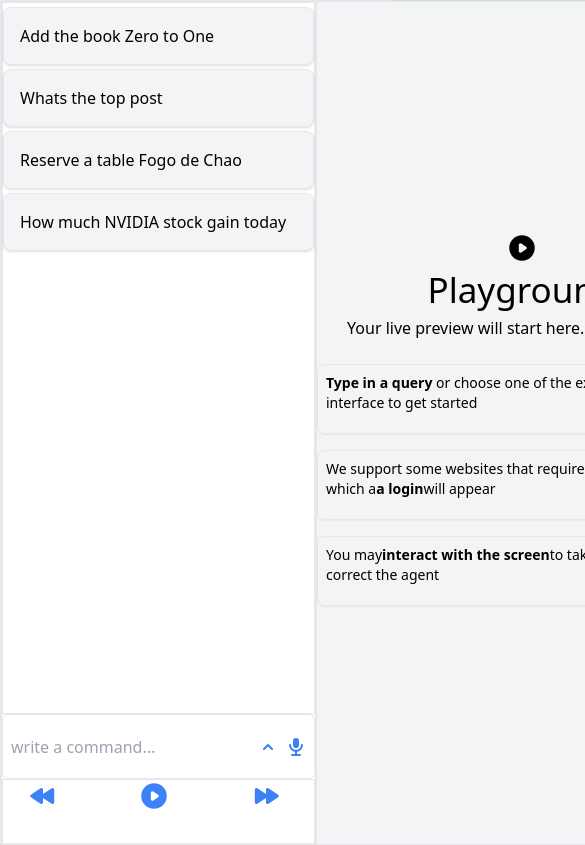
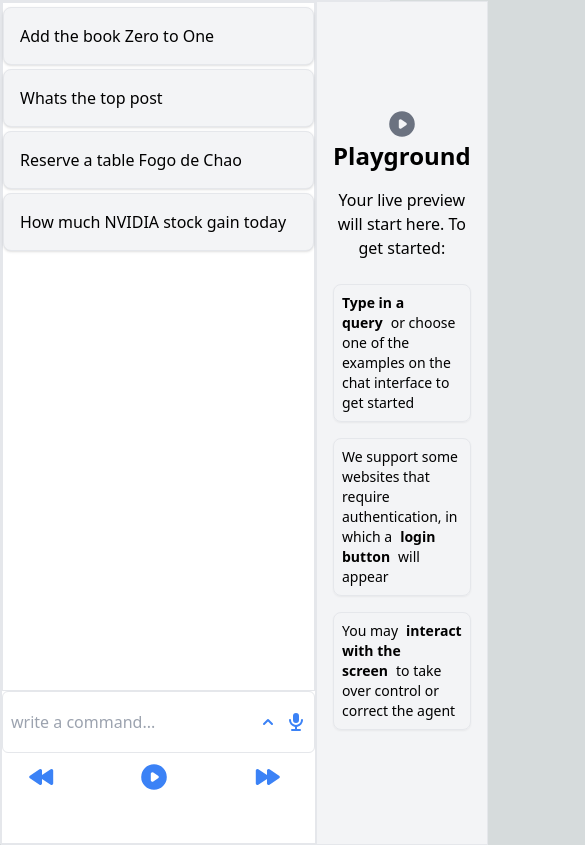
Before and after one commit to ankurksingh1312/multimodelwebagen_fe, a Next.js app: page / in a window 390 px wide. Shown: the top 845 px of the page, 585 px wide, since content can reach past the window. Built offline with nearby package versions, Linux system fonts and the light colour scheme.

Commit message:
responsive design changes

```diff
--- a/src/components/LeftPannel.tsx
+++ b/src/components/LeftPannel.tsx
@@ -48,7 +48,7 @@ export default function LeftPannel() {
       <ChevronUpIcon onClick={handleButtonClick} className="h-5 w-5  text-blue-500  ml-2 cursor-pointer" />
       <MicrophoneIcon className="h-5 w-5   text-blue-500  ml-2 mr-2 cursor-pointer" />
     </div>
-  <div className="border flex flex-row place-content-around basis-1/12">
+  <div className=" flex flex-row place-content-around basis-1/12 mt-2  mb-5">
 
       <div className='basic-4/12 '>
       <RewindIcon className="h-8 w-8 text-blue-500  cursor-pointer mr-8" />
--- a/src/components/RightPannel.tsx
+++ b/src/components/RightPannel.tsx
@@ -1,43 +1,31 @@
-import {  PlayIcon  } from '@heroicons/react/solid';
+import { PlayIcon } from '@heroicons/react/solid';
 
-export default function ReghtPannel() {
-
+export default function RightPanel() {
     return (
-    <div className="border  h-screen w-full text-black flex flex-col items-center justify-center bg-gray-100">
+        <div className="border h-screen w-full text-black flex flex-col items-center justify-center bg-gray-100 p-4 md:p-8">
             <div>
-      <PlayIcon className="h-8 w-8 text-grey-500 cursor-pointer " />
+                <PlayIcon className="h-8 w-8 text-gray-500 cursor-pointer" />
             </div>
-
-      <div className='text-[35px]'>
+            <div className="text-2xl md:text-3xl lg:text-4xl font-bold mb-4">
                 Playground
             </div>
-      <div className='mb-4'>
+            <div className="mb-4 text-center">
                 Your live preview will start here. To get started:
             </div>
-
-      <div className='w-[410px] h-[70px] border mt-2 mb-2 shadow-sm rounded-lg p-2 text-sm ' >
-        <span className="font-bold">Type in a query</span> <span className="font-light">or choose one of the examples on the chat interface to get started</span>
-
+            <div className="w-full md:w-[410px] h-auto md:h-[70px] border mt-2 mb-2 shadow-sm rounded-lg p-2 text-sm md:flex-row md:items-center">
+                <span className="font-bold">Type in a query</span>
+                <span className="font-light ml-2">or choose one of the examples on the chat interface to get started</span>
             </div>
-
-      <div className='w-[410px] h-[70px] border mt-2 mb-2 shadow-sm rounded-lg p-2 text-sm ' >
-
+            <div className="w-full md:w-[410px] h-auto md:h-[70px] border mt-2 mb-2 shadow-sm rounded-lg p-2 text-sm  md:flex-row md:items-center">
                 <span className="font-light">We support some websites that require authentication, in which a</span>
-        <span className="font-bold">a login</span>
-        <span className="font-light">will appear</span>
-
-
+                <span className="font-bold ml-2">login button</span>
+                <span className="font-light ml-2">will appear</span>
             </div>
-
-      <div className='w-[410px] h-[70px] border mt-2 mb-2 shadow-sm rounded-lg p-2 text-sm ' >
-
+            <div className="w-full md:w-[410px] h-auto md:h-[70px] border mt-2 mb-2 shadow-sm rounded-lg p-2 text-sm  md:flex-row md:items-center">
                 <span className="font-light">You may</span>
-        <span className="font-bold">interact with the screen</span>
-        <span className="font-light">to take over control or correct the agent</span>
-
-
+                <span className="font-bold ml-2">interact with the screen</span>
+                <span className="font-light ml-2">to take over control or correct the agent</span>
             </div>
-
         </div>
     );
 }
--- a/src/pages/index.tsx
+++ b/src/pages/index.tsx
@@ -4,7 +4,7 @@ import ReghtPannel from '../components/RightPannel'
 export default function Home() {
   return (
   <div className="flex h-screen w-screen border bg-white">
-    <div className="basis-3/12 flex-grow">
+    <div className="basis-3/12 flex-shrink">
     < LeftPannel />
     </div>
     <div className="basis-9/12">
```
Lines whose indentation alone changed are shown as unchanged.
